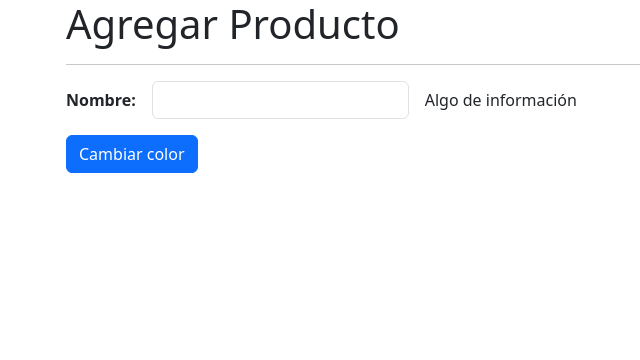
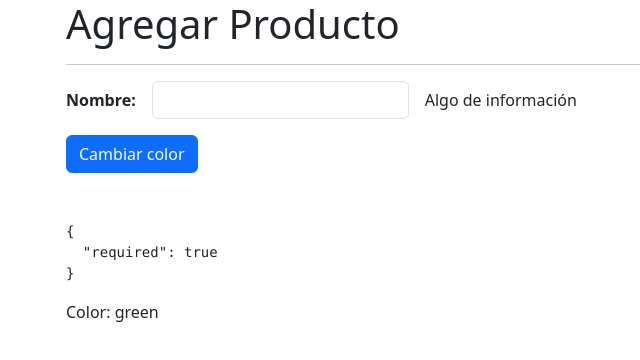
Before and after one commit to m4n50n/angular_signals_directives, an Angular app: page /products/product in a window 1280 px wide. Shown: the top 360 px of the page, without its empty margins (16-656 px from the left). Built offline with nearby package versions, Linux system fonts and the light colour scheme.

Commit message:
Montar el formulario reactivo

```diff
--- a/src/app/products/page/product-page/product-page.component.html
+++ b/src/app/products/page/product-page/product-page.component.html
@@ -1,14 +1,15 @@
 <h1>Agregar Producto</h1>
 <hr>
 
-<form>
+<form [formGroup]="myForm">
     <div class="row g-3 align-items-center mb-3">
         <div class="col-auto">
-            <label class="fw-bold">Nombre:</label>
+            <label class="fw-bold">Nombre:
+            </label>
         </div>
 
         <div class="col-auto">
-            <input type="text" class="form-control">
+            <input formControlName="name" type="text" class="form-control">
         </div>
 
         <div class="col-auto">
@@ -18,9 +19,12 @@
 
     <div class="row">
         <div class="col">
-            <button class="btn btn-primary">
+            <button (click)="changeColor()" class="btn btn-primary">
                 Cambiar color
             </button>
         </div>
     </div>
 </form>
+
+<pre class="mt-5">{{ myForm.get("name")?.errors | json }}</pre>
+<p>Color: {{ color }}</p>
--- a/src/app/products/page/product-page/product-page.component.ts
+++ b/src/app/products/page/product-page/product-page.component.ts
@@ -1,9 +1,26 @@
-import { Component } from '@angular/core';
+import { Component, inject } from '@angular/core';
+import { FormBuilder, FormGroup, Validators } from '@angular/forms';
 
 @Component({
   templateUrl: './product-page.component.html',
   styleUrls: ['./product-page.component.scss']
 })
 export class ProductPageComponent {
+  // Esta es la manera común de hacer inyecciones.
+  // constructor(private fb: FormBuilder) {}
 
+  // Esta es una nueva manera de hacer inyecciones
+  private fb = inject(FormBuilder); // Ojo! No estoy creando la instancia de FormBuilder, sólo inyectando la clase
+
+  public color: string = "green";
+
+  public myForm: FormGroup = this.fb.group({
+    name: ["", [Validators.required, Validators.minLength(6), Validators.email]]
+  })
+
+  changeColor() {
+    const color = '#xxxxxx'.replace(/x/g, y=>(Math.random()*16|0).toString(16));
+
+    this.color = color;
+  }
 }
--- a/src/app/products/products.module.ts
+++ b/src/app/products/products.module.ts
@@ -1,5 +1,6 @@
 import { NgModule } from '@angular/core';
 import { CommonModule } from '@angular/common';
+import { ReactiveFormsModule } from '@angular/forms';
 
 import { ProductsRoutingModule } from './products-routing.module';
 import { ProductPageComponent } from './page/product-page/product-page.component';
@@ -10,7 +11,8 @@
   ],
   imports: [
     CommonModule,
-    ProductsRoutingModule
+    ProductsRoutingModule,
+    ReactiveFormsModule
   ]
 })
 export class ProductsModule { }
```
